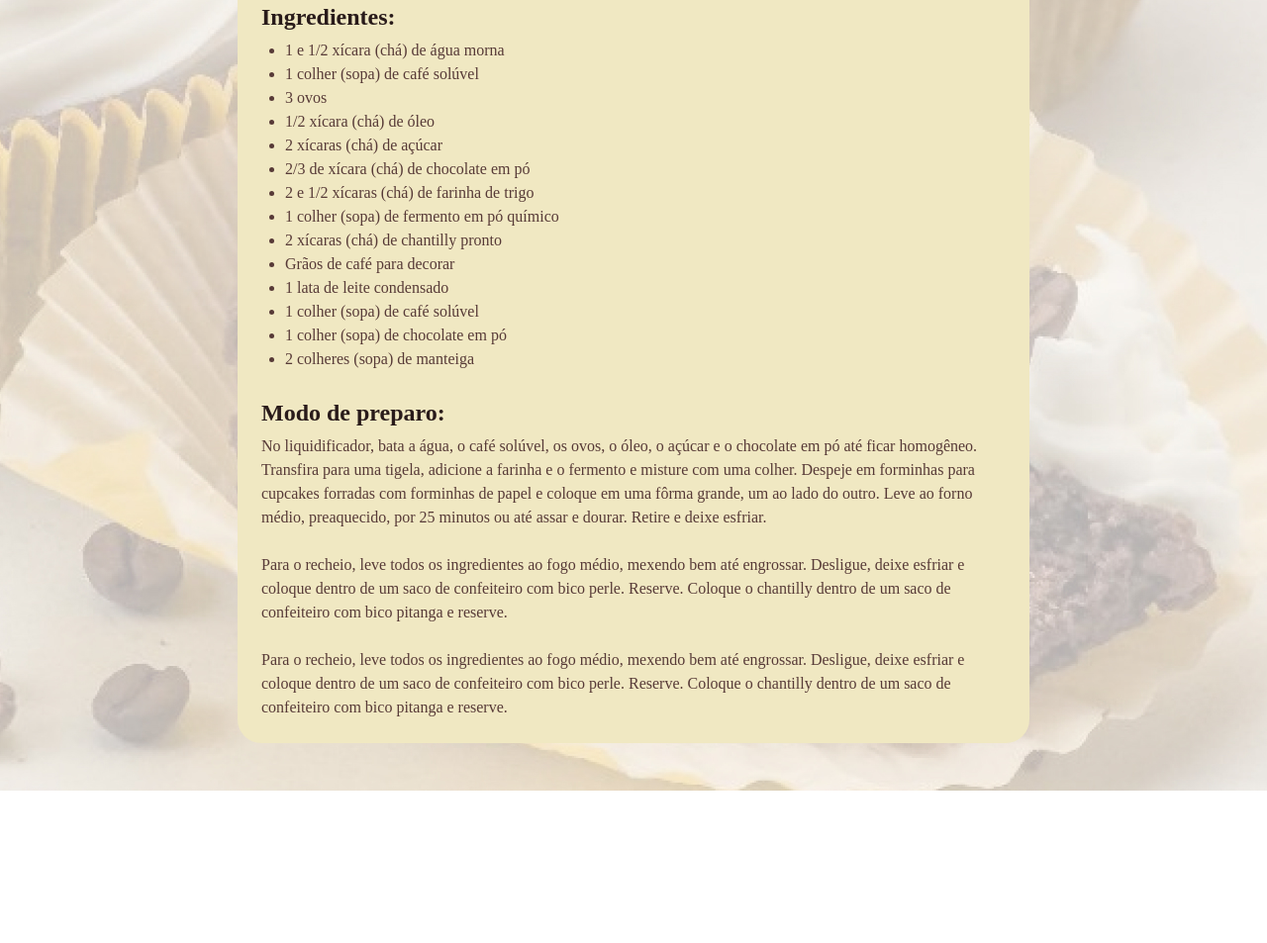
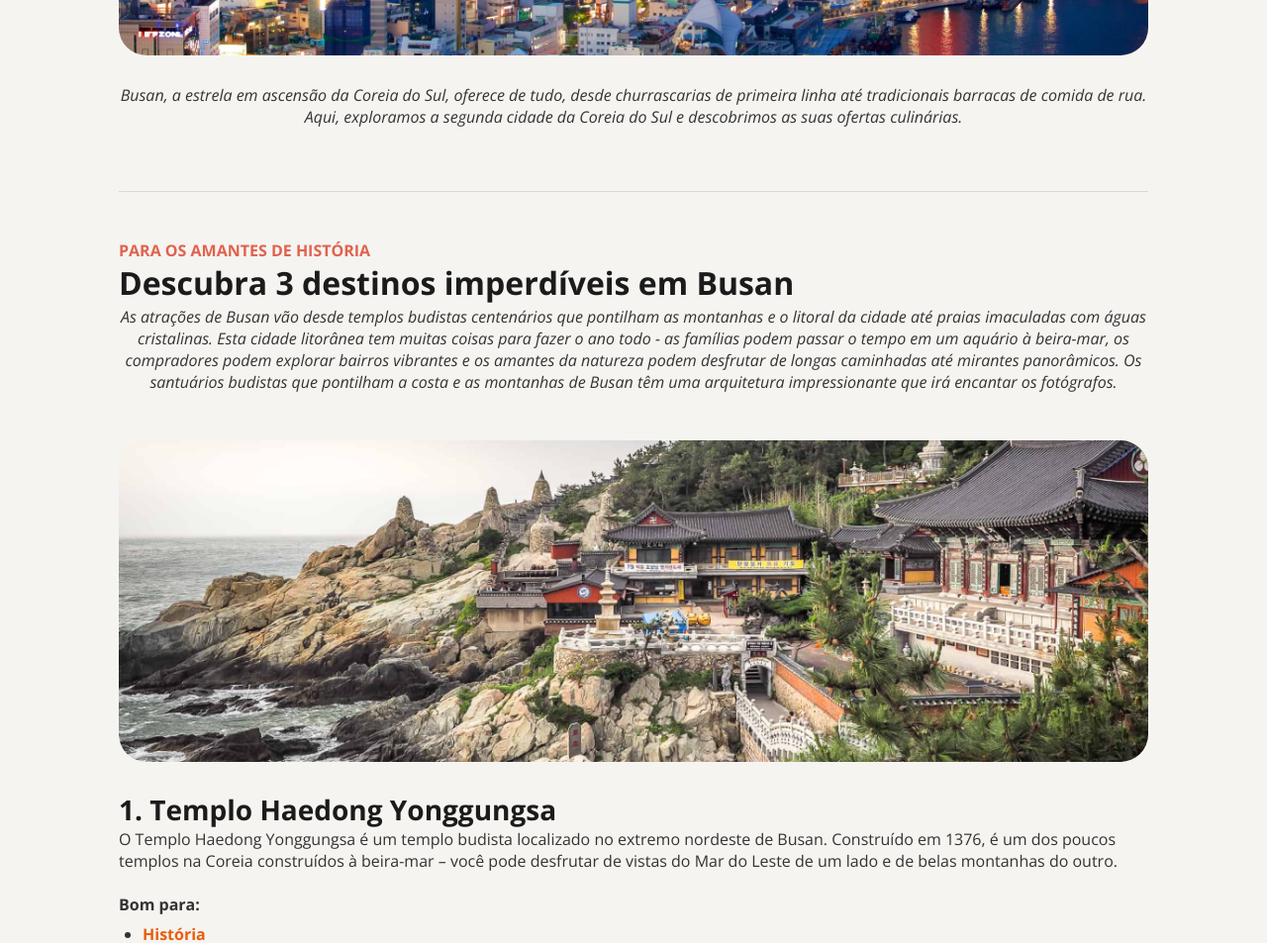
Before and after one commit to eduardocarvalho98/guia_turistico_busan_rseatchallenge02, a plain HTML site: page index.html in a window 1280 px wide. Shown: the part 700-1653 px from the top of the page at 99% size. Before the commit the page ends 1499 px from the top, so only its background shows below. Drawn offline with nearby package versions, Linux system fonts and the light colour scheme; a web font is replaced by a local one.

Commit message:
projeto guia turístico busan

```diff
--- a/index.html
+++ b/index.html
@@ -1,70 +1,108 @@
 <!DOCTYPE html>
-<html lang="pt-br">
+<html lang="en">
 
 <head>
 	<link rel="preconnect" href="https://fonts.googleapis.com">
 	<link rel="preconnect" href="https://fonts.gstatic.com" crossorigin>
-
 	<meta charset="UTF-8">
 	<meta name="viewport" content="width=device-width, initial-scale=1.0">
-	<title>Página de Receita</title>
+	<title>Local Turístico</title>
 	<link rel="stylesheet" href="style.css">
-	<link href="https://fonts.googleapis.com/css2?family=Alice&display=swap" rel="stylesheet">
+	<link href="https://fonts.googleapis.com/css2?family=Open+Sans:ital,wght@0,300..800;1,300..800&display=swap"
+		rel="stylesheet">
 </head>
 
 <body>
 	<div id="page">
-		<img src="assets/main-image.jpg" alt="Imagem de um cupcake!">
 		<main>
-			<section id="about">
-			<h1>Cupcake de café com chantilly</h1>
-			<p>
-				O bolinho perfeito para acompanhar o café de todos os dias. É muito fácil e ainda por cima fica maravilhoso,
-				com certeza vai impressionar. Faz e depois me conta o que achou!
-			</p>
-			<p>
-				Tempo: 1h10 <br>
-				Rendimento: 12 porções <br>
-				Dificuldade: fácil
+			<section id="title_page">
+				<div class="headline">SUA PRÓXIMA VIAGEM:</div>
+				<h1>Conheça Busan</h1>
+			</section>
+			<section id="description">
+				<img src="assets2/imagebusan.jpg" alt="Imagem da cidade de Busan - KR">
+				<p>Busan, a estrela em ascensão da Coreia do Sul, oferece de tudo, desde
+					churrascarias de primeira linha até tradicionais barracas de comida de rua. Aqui, exploramos a
+					segunda cidade da Coreia do Sul e descobrimos as suas ofertas culinárias.
 				</p>
 			</section>
-			<section id="ingredients">
-			<h2>Ingredientes:</h2>
+			<section id="content_list">
+				<div class="divider"></div>
+				<section id="title_list">
+					<section id="title">
+						<div class="headline">Para os amantes de história</div>
+						<h2>Descubra 3 destinos imperdíveis em Busan</h2>
+					</section>
+					<p>As atrações de Busan vão desde templos budistas centenários que pontilham as montanhas e o litoral da
+						cidade até praias imaculadas com águas cristalinas. Esta cidade litorânea tem muitas coisas para fazer o ano
+						todo - as famílias podem passar o tempo em um aquário à beira-mar, os compradores podem explorar bairros
+						vibrantes e os amantes da natureza podem desfrutar de longas caminhadas até mirantes panorâmicos.
+						Os santuários budistas que pontilham a costa e as montanhas de Busan têm uma arquitetura impressionante que
+						irá encantar os fotógrafos.</p>
+				</section>
+				<section id="list">
+					<section class="card_travel">
+						<img src="assets2/imageyonggungsa.jpg" alt="Templo Haedong Yonggungsa">
+						<div class="content_card">
+							<h3>1. Templo Haedong Yonggungsa</h3>
+							<p>O Templo Haedong Yonggungsa é um templo budista localizado no extremo nordeste de Busan. Construído em
+								1376, é um dos poucos templos na Coreia construídos à beira-mar – você pode desfrutar de vistas do Mar
+								do Leste de um lado e de belas montanhas do outro. </p>
+							<br>
+							<div class="accent_content">
+								<h4>Bom para:</h4>
 								<ul>
-				<li>1 e 1/2 xícara (chá) de água morna</li>
-				<li>1 colher (sopa) de café solúvel</li>
-				<li>3 ovos</li>
-				<li>1/2 xícara (chá) de óleo</li>
-				<li>2 xícaras (chá) de açúcar</li>
-				<li>2/3 de xícara (chá) de chocolate em pó</li>
-				<li>2 e 1/2 xícaras (chá) de farinha de trigo</li>
-				<li>1 colher (sopa) de fermento em pó químico</li>
-				<li>2 xícaras (chá) de chantilly pronto</li>
-				<li>Grãos de café para decorar</li>
-				<li>1 lata de leite condensado</li>
-				<li>1 colher (sopa) de café solúvel</li>
-				<li>1 colher (sopa) de chocolate em pó</li>
-				<li>2 colheres (sopa) de manteiga</li>
+									<li class="li_casais">História</li>
 								</ul>
+							</div>
+						</div>
 					</section>
-			<section id="preparation">
-			<h2>Modo de preparo:</h2>
-			<p>
-				No liquidificador, bata a água, o café solúvel, os ovos, o óleo, o açúcar e o chocolate em pó até ficar
-				homogêneo. Transfira para uma tigela, adicione a farinha e o fermento e misture com uma colher. Despeje em
-				forminhas para cupcakes forradas com forminhas de papel e coloque em uma fôrma grande, um ao lado do outro. Leve
-				ao forno médio, preaquecido, por 25 minutos ou até assar e dourar. Retire e deixe esfriar.<br><br>
-				Para o recheio, leve todos os ingredientes ao fogo médio, mexendo bem até engrossar. Desligue, deixe esfriar e
-				coloque dentro de um saco de confeiteiro com bico perle. Reserve. Coloque o chantilly dentro de um saco de
-				confeiteiro com bico pitanga e reserve.<br><br>
-				Para o recheio, leve todos os ingredientes ao fogo médio, mexendo bem até engrossar. Desligue, deixe esfriar e
-				coloque dentro de um saco de confeiteiro com bico perle. Reserve. Coloque o chantilly dentro de um saco de
-				confeiteiro com bico pitanga e reserve.
-			</p>
+					<section class="card_travel">
+						<img src="assets2/imagebeomeo-sa.jpg" alt="Templo Beomeo-sa">
+						<div class="content_card">
+							<h3>2. Templo Beomeo-sa</h3>
+							<p>O Templo Beomeo-sa é um dos maiores santuários da Coreia do Sul. Ele está localizado no alto da borda
+								leste da montanha Geumjeongsa e fica distante da agitação da cidade. O Daeungjeon Hall do templo é um
+								exemplo bem preservado da arquitetura da Dinastia Joseon.</p>
+							<br>
+							<div class="accent_content">
+								<h4>Bom para:</h4>
+								<ul>
+									<li class="li_historia">História</li>
+								</ul>
+							</div>
+						</div>
 					</section>
+					<section class="card_travel">
+						<img src="assets2/imageyongdusan.jpg" alt="Templo Beomeo-sa">
+						<div class="content_card">
+							<h3>3. Parque Yongdusan</h3>
+							<p>O Parque Yongdusan, localizado no centro de Busan, abriga alguns dos monumentos mais importantes da
+								cidade. Você pode ver vistas espetaculares do topo da Torre Busan, de 120 metros de altura. O parque tem
+								2 museus – confira os instrumentos musicais tradicionais no Museum of World Folk Instruments e mais de
+								80 veleiros coreanos no Exhibition Hall of World Model Boats.</p>
+							<br>
+							<div class="accent_content">
+								<h4>Bom para:</h4>
+								<ul>
+									<li class="li_casais">Casais</li>
+									<li class="li_familia">Famílias</li>
+									<li class="li_orcamento">Orçamanetos</li>
+								</ul>
+							</div>
+						</div>
+					</section>
+				</section>
+			</section>
+			<div class="divider"></div>
+			<p id="final_text">As melhores coisas para fazer em Busan mostram a reputação da cidade como um importante porto marítimo na Ásia.
+				Frequentemente vista como a essência da Coreia do Sul, você experimentará uma atmosfera única em termos de
+				diversidade étnica e cultural, já que a cidade recebe um público cosmopolita o ano todo. </p>
 		</main>
 	</div>
-
+	<footer>
+		Feito com 👌 por Eduardo Carvalho.
+	</footer>
 </body>
 
 </html>
--- a/style.css
+++ b/style.css
@@ -4,53 +4,120 @@
 }
 
 :root {
-  font-family: "Alice", serif;
-  line-height: 150%;
-  color: #573A37;
-}
-
-body {
-  background-image: url(assets/bg-image.jpg);
-  background-size: cover;
+  background-color: #F5F4F0;
+  font-family: "Open Sans", sans-serif;
+  font-size: 16px;
+  color: #333333;
 }
 
 #page {
-  width: 800px;
+  width: 1120px;
   box-sizing: border-box;
-  padding: 24px;
-  background-color: #F0E8C2;
-  border-radius: 24px;
-  margin: 48px auto;
+  padding: 40px;
+  margin: 0px auto;
 }
 
 img {
-  border-radius: 16px;
-}
-
-#about p + p {
-  margin-top: 12px;
-}
-
-section + section {
-  margin-top: 24px;
+  margin-bottom: 24px;
+  border-radius: 28px;
+  width: 100%;
 }
 
 h1 {
-  line-height: 140%;
-  font-size: 40px;
-  margin-bottom: 4px;
+  font-size: 36px;
+  color: #1B1B1B;
+  font-weight: bold;
+  margin-top: 8px;
 }
 
 h2 {
-  font-size: 24px;
+  font-size: 32px;
+  color: #1B1B1B;
+  font-weight: bold;
 }
 
-h1,
-h2 {
-  color: #291B1A;
-  margin-bottom: 4px;
-  line-height: 150%;
+h3 {
+  font-size: 28px;
+  color: #1B1B1B;
+  font-weight: bold;
 }
+h4 {
+  font-size: 16px;
+  color: #333333;
+  margin-bottom: 8px;
+}
+
+.headline {
+  color: #E1624F;
+  font-weight: bold;
+  text-transform: uppercase;
+}
+
+section>p {
+  font-style: italic;
+  text-align: center;
+}
+
+.divider {
+  width: 100%;
+  height: 1px;
+  margin: 36px 0;
+  background-color: #d9d9d9;
+}
+
+#description {
+  margin: 24px 0px;
+}
+
+#content_list {
+  margin: 64px 0px;
+}
+
+#title_list {
+  margin: 48px 0px;
+}
+
+#title {
+  margin: 2px 0px;
+}
+
+
+#list .card_travel+.card_travel {
+  margin-top: 48px
+}
+
 ul {
-  padding-left: 24px;
+  padding: 0px 24px;
 }
+
+#final_text {
+  text-align: center;
+}
+
+footer {
+  color: black;
+  text-align: center;
+  padding-bottom: 48px;
+}
+ul li {
+  font-weight: bold;
+}
+ul li::marker {
+  color: #333333;
+}
+
+ul .li_historia {
+  color: #0C51A7;
+}
+
+ul .li_casais {
+  color: #E95E10;
+}
+
+ul .li_familia {
+  color: #E5245E;
+}
+
+ul .li_orcamento {
+  color:#591B98;
+}
```
Also changed, not shown: assets/bg-image.jpg (deleted), assets/main-image.jpg (deleted), assets2/imagebeomeo-sa.jpg (added), assets2/imagebusan.jpg (added), assets2/imageyongdusan.jpg (added), assets2/imageyonggungsa.jpg (added). Lines whose indentation alone changed are shown as unchanged.
